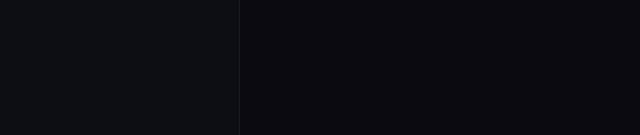
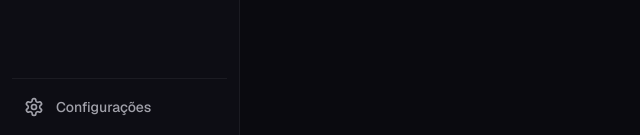
Before and after one commit to matheuspsb/metaflow, a Next.js app: page /analytics in a window 1280 px wide. Shown: the part 665-800 px from the top of the page, without its empty margins (0-640 px from the left). Built offline with nearby package versions, Linux system fonts and the light colour scheme.

Commit message:
feat: add settings nav item to sidebar and extract into subcomponent

```diff
--- /dev/null
+++ b/src/components/layout/sidebar-settings.tsx
@@ -0,0 +1,31 @@
+import Link from 'next/link'
+import { Settings } from 'lucide-react'
+import { cn } from '@/lib/utils'
+
+interface SidebarSettingsProps {
+  pathname: string
+  onNavigate: () => void
+}
+
+export function SidebarSettings({ pathname, onNavigate }: SidebarSettingsProps) {
+  const isActive = pathname === '/configuracoes' || pathname.startsWith('/configuracoes/')
+
+  return (
+    <div className="mt-auto pt-2">
+      <div className="border-border-subtle mb-2 border-t" />
+      <Link
+        href="/configuracoes"
+        onClick={onNavigate}
+        className={cn(
+          'flex items-center gap-3 rounded-lg px-3 py-2.5 text-sm font-medium transition-all duration-150',
+          isActive
+            ? 'bg-gradient-sidebar-active shadow-brand-glow text-white'
+            : 'text-fg-muted hover:bg-gradient-sidebar-hover hover:text-fg-primary',
+        )}
+      >
+        <Settings className="h-5 w-5 shrink-0" />
+        Configurações
+      </Link>
+    </div>
+  )
+}
--- a/src/components/layout/sidebar.tsx
+++ b/src/components/layout/sidebar.tsx
@@ -7,6 +7,7 @@
 import { Menu } from 'lucide-react'
 import { cn } from '@/lib/utils'
 import { navItems } from './nav-items'
+import { SidebarSettings } from './sidebar-settings'
 
 export function SidebarLayout({ children }: { children: React.ReactNode }) {
   const [isOpen, setIsOpen] = useState(false)
@@ -64,6 +65,8 @@
               </Link>
             )
           })}
+
+          <SidebarSettings pathname={pathname} onNavigate={() => setIsOpen(false)} />
         </nav>
       </aside>
 
```
